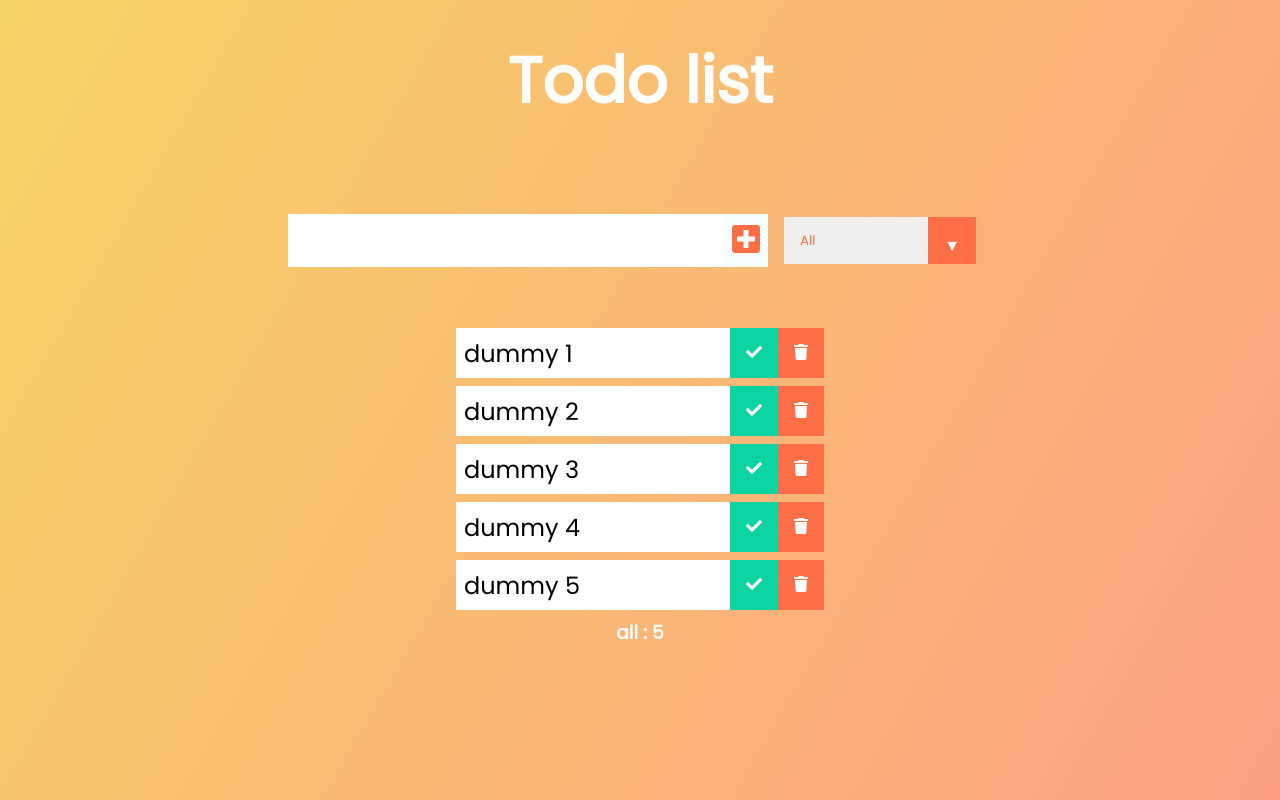
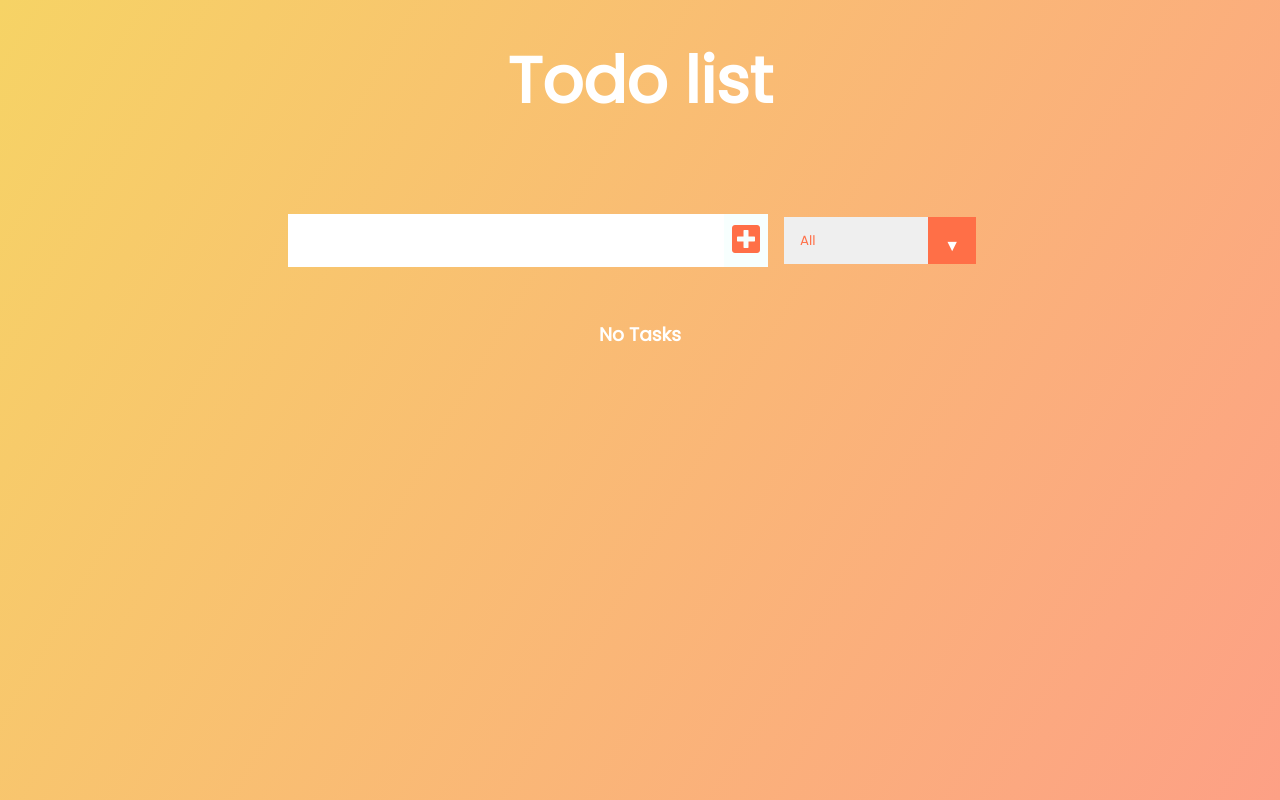
Before and after one commit to sahanK/react-todo, a React (Create React App) app: page / in a window 1280 px wide. Built offline with nearby package versions, Linux system fonts and the light colour scheme.

Commit message:
Add a loading...

```diff
--- a/src/App.js
+++ b/src/App.js
@@ -9,19 +9,20 @@ function App() {
   const [todos, setTodos] = useState([]);
   const [status, setStatus] = useState("all");
   const [filteredTodos, setFilteredTodos] = useState([]);
+  const [localStoragestatus, setLocalStorageStatus] = useState(false);
 
 
   //USE EFFECT RUN ONCE
   useEffect(()=>{
     //Get from local
     if(localStorage.getItem("todos") === null || JSON.parse(localStorage.getItem("todos")).length <= 0){
-      let item;
-      let dummies = [];
-      for(item = 1; item <= 5; item++){
-        dummies.push({text: `dummy ${item}`, completed: false, id: Math.random()*1000});
-      }
-      setTodos(dummies);
-      localStorage.setItem("todos", JSON.stringify(dummies));
+      // let item;
+      // let dummies = [];
+      // for(item = 1; item <= 5; item++){
+      //   dummies.push({text: `dummy ${item}`, completed: false, id: Math.random()*1000});
+      // }
+      // setTodos(dummies);
+      localStorage.setItem("todos", JSON.stringify(todos));
     } else{
       let todolocal = JSON.parse(localStorage.getItem("todos"));
       setTodos(todolocal);
--- /dev/null
+++ b/src/components/Expire.js
@@ -0,0 +1,15 @@
+import React, { useEffect, useState } from "react";
+
+const Expire = props => {
+  const [visible, setVisible] = useState(true);
+
+  useEffect(() => {
+    setTimeout(() => {
+      setVisible(false);
+    }, props.delay);
+  }, [props.delay]);
+
+  return visible ? <div>{props.children}</div> : <div />;
+};
+
+export default Expire;
--- a/src/components/TodoList.js
+++ b/src/components/TodoList.js
@@ -1,9 +1,14 @@
 import React from 'react';
 import Todo from './Todo';
+import Expire from './Expire';
+import Wait from './Wait';
 
 const TodoList = ({todos, setTodos, filteredTodos, status}) => {
+
     return(
         <div className="todo-container">
+            <Expire delay="2000">Loading ...</Expire>
+            <Wait delay="2000">
                 <ul className="todo-list">
                     {filteredTodos.map(todo => (
                         <Todo
@@ -16,7 +21,9 @@ const TodoList = ({todos, setTodos, filteredTodos, status}) => {
                     ))}
                 </ul>
                 {filteredTodos.length === 0 ? <h3>No Tasks</h3> : <h3 style={{textAlign: 'center'}}>{status} : { filteredTodos.length}</h3>}
+            </Wait>
         </div>
+
     );
 }
 
--- /dev/null
+++ b/src/components/Wait.js
@@ -0,0 +1,15 @@
+import React, { useEffect, useState } from "react";
+
+const Expire = props => {
+  const [visible, setVisible] = useState(false);
+
+  useEffect(() => {
+    setTimeout(() => {
+      setVisible(true);
+    }, props.delay);
+  }, [props.delay]);
+
+  return visible ? <div>{props.children}</div> : <div />;
+};
+
+export default Expire;
```
Lines whose indentation alone changed are shown as unchanged.
